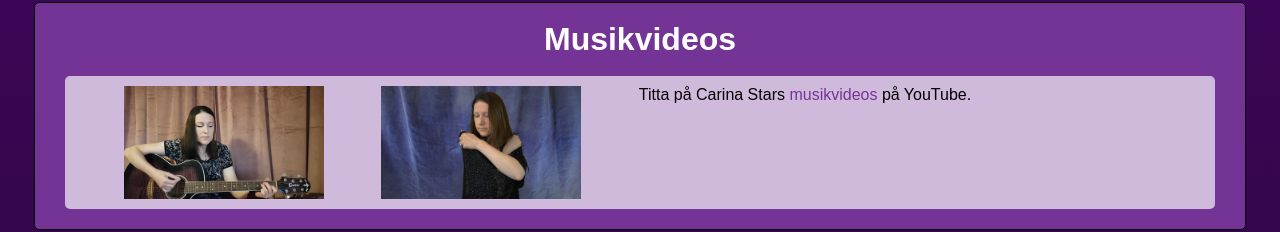
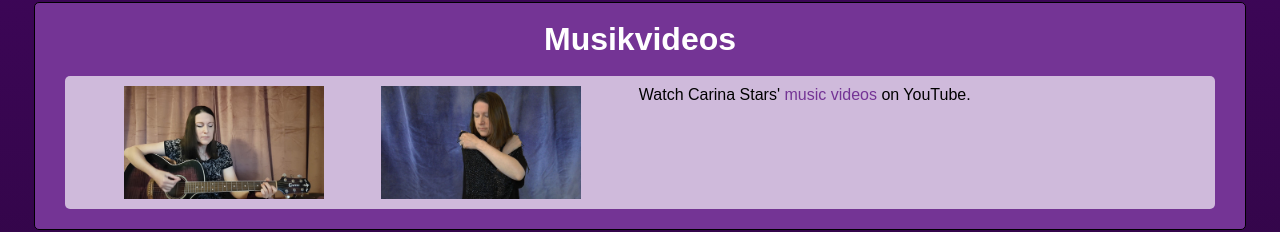
Before and after one commit to Carinalak/carinastars, a React (Vite) app: page / in a window 1280 px wide. Shown: the part 587-819 px from the top of the page. Built offline with nearby package versions, Linux system fonts and the light colour scheme; a web font is replaced by a local one.

Commit message:
Small adjustments

```diff
--- a/public/locales/en/translation.json
+++ b/public/locales/en/translation.json
@@ -4,9 +4,9 @@
   },
   "news_article_1": "Latest album \"Vision of Life\" was released in September 2025. The songs were recorded during the summer of the same year. All music on the album was written in the 90s. 'I have a whole song catalog from that era,' says Carina Stars. But she is still writing new music. 'A song in Swedish might come soon,' she says. \n\nShe is already working on the next album. If everything goes as planned, it will be out next year. 'There is so much I want to accomplish, I have so many ideas,' she says.",
   "news_article_2": "Carina Stars is a lyricist and music composer. She has been active since the 90s but released her first album Lucky Soul in 2019. Her music is mainly in English but she also has some Swedish songs, including the popular 'Albin' from the first album. \n\nShe grew up north of Stockholm and was fascinated by music from a young age. In the early 90s she was in the Swedish rock band Iguanas, playing rhythm and lead guitar, and later became a solo artist.",
-  "news_article_3_part1": "Titta på Carina Stars ",
-  "news_article_3_link": "musikvideos",
-  "news_article_3_part2": " på YouTube.",
+  "news_article_3_part1": "Watch Carina Stars' ",
+  "news_article_3_link": "music videos",
+  "news_article_3_part2": " on YouTube.",
 
   "menu": {
     "news": "News",
--- a/src/components/LanguageFlag.tsx
+++ b/src/components/LanguageFlag.tsx
@@ -10,6 +10,7 @@ const FlagButton = styled.img`
   cursor: pointer;
   border-radius: 4px;
   transition: transform 0.2s;
+        -webkit-tap-highlight-color: transparent; // Tar bort blå markering på mobila enheter
 
   &:hover {
     transform: scale(1.1);
--- a/src/pages/Home.tsx
+++ b/src/pages/Home.tsx
@@ -89,7 +89,7 @@ export const NewsContainer = styled.div `
 `;
 
 export const NewsArticleFirst = styled.div `
-  width: 85%;
+  width: 90%;
   //background: linear-gradient(to bottom, #ffffffa8, #bcb5b5a8);
   //background-color: #ffffffa8;
   //background-color: #f5f2f5a8;
```
